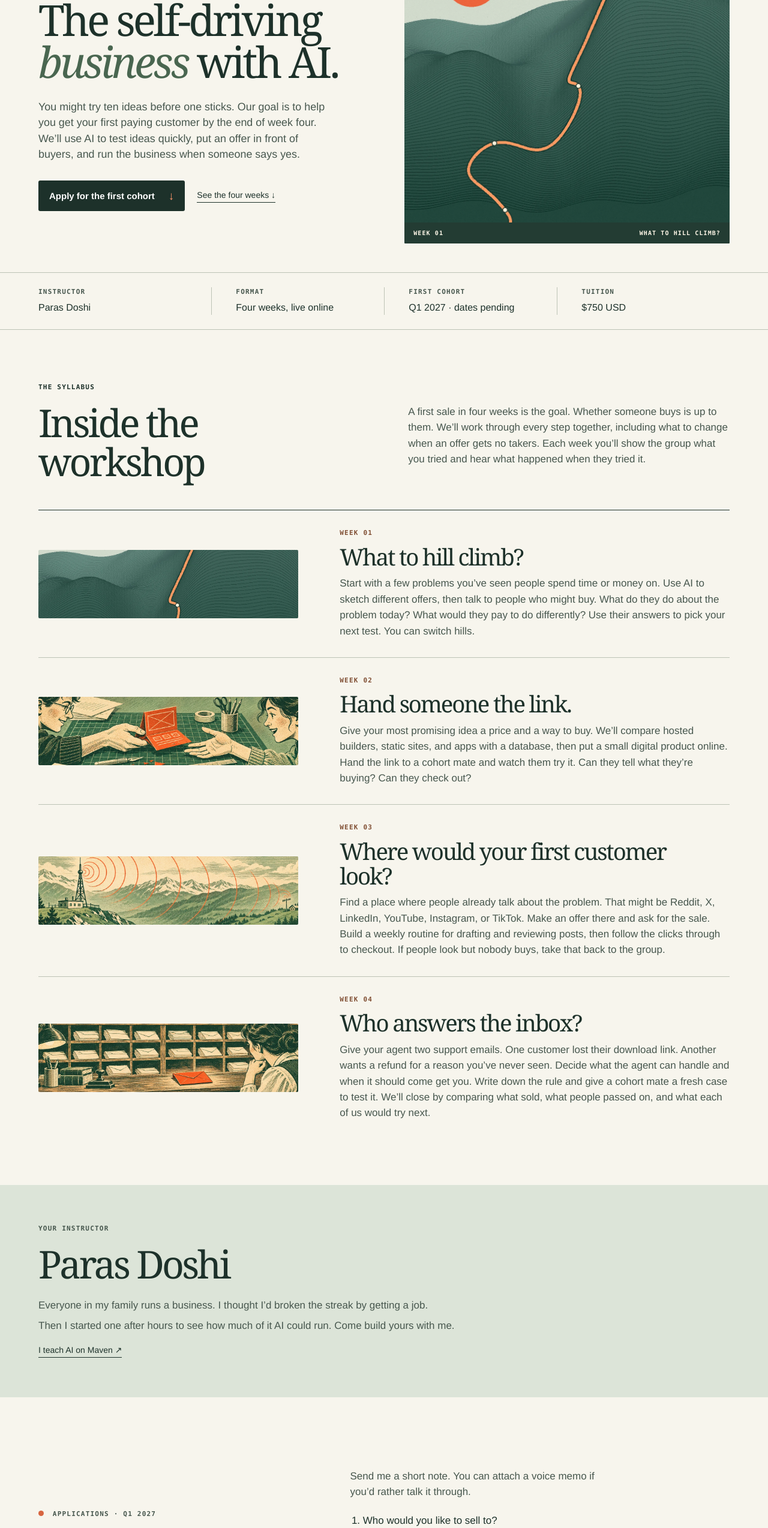
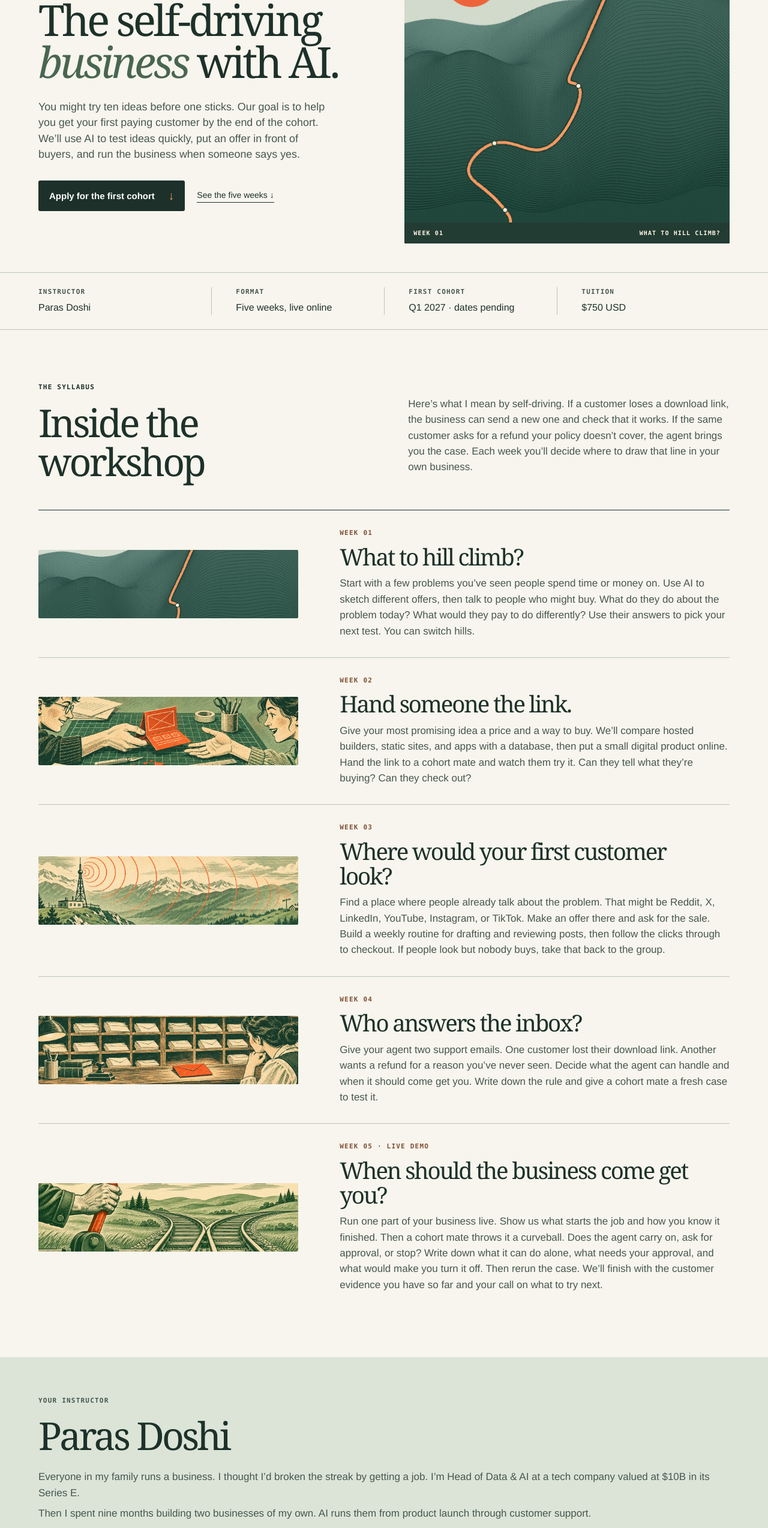
Before and after one commit to parasdoshicom/self-driving-business, a plain HTML site: page index.html in a window 1280 px wide. Shown: the part 240-2788 px from the top of the page at 60% size. Drawn offline with Linux system fonts and the light colour scheme.

Commit message:
Add the human judgment demo and instructor operating experience

```diff
--- a/index.html
+++ b/index.html
@@ -3,8 +3,8 @@
 <head>
 <meta charset="utf-8"><meta name="viewport" content="width=device-width,initial-scale=1">
 <title>The Self-Driving Business with AI · Paras Doshi</title>
-<meta name="description" content="Work toward your first paying customer in four weeks. Test ideas, ship an offer, reach buyers, and use AI to help run a small business.">
-<meta property="og:title" content="The Self-Driving Business with AI"><meta property="og:description" content="You might try ten ideas before one sticks. Spend four weeks working toward your first paying customer with Paras Doshi and other founders."><meta property="og:image" content="https://parasdoshicom.github.io/self-driving-business/field-map.webp">
+<meta name="description" content="Work toward your first paying customer in five weeks. Test ideas, ship an offer, reach buyers, and use AI to help run a small business.">
+<meta property="og:title" content="The Self-Driving Business with AI"><meta property="og:description" content="You might try ten ideas before one sticks. Spend five weeks working toward your first paying customer with Paras Doshi and other founders."><meta property="og:image" content="https://parasdoshicom.github.io/self-driving-business/field-map.webp">
 <meta name="theme-color" content="#f7f5ed"><link rel="stylesheet" href="./style.css">
 </head><body>
 <a class="skip" href="#main">Skip to course</a>
@@ -12,18 +12,20 @@
 <main id="main"><section class="hero wrap">
 <div class="intro"><p class="label"><span class="dot"></span> Live online workshop · Q1 2027</p>
 <h1>The self-driving<br><em>business</em> with AI.</h1>
-<p class="lead">You might try ten ideas before one sticks. Our goal is to help you get your first paying customer by the end of week four. We’ll use AI to test ideas quickly, put an offer in front of buyers, and run the business when someone says yes.</p>
-<div class="actions"><a class="button" href="#cohort">Apply for the first cohort <span aria-hidden="true">↓</span></a><a class="under" href="#syllabus">See the four weeks <span aria-hidden="true">↓</span></a></div><p class="mobile-facts">$750 USD · Exact dates pending</p>
+<p class="lead">You might try ten ideas before one sticks. Our goal is to help you get your first paying customer by the end of the cohort. We’ll use AI to test ideas quickly, put an offer in front of buyers, and run the business when someone says yes.</p>
+<div class="actions"><a class="button" href="#cohort">Apply for the first cohort <span aria-hidden="true">↓</span></a><a class="under" href="#syllabus">See the five weeks <span aria-hidden="true">↓</span></a></div><p class="mobile-facts">$750 USD · Exact dates pending</p>
 </div>
 <figure><img alt="An orange trail climbs through four waypoints on a ridgeline." width="1100" height="1050" src="./field-map.webp"><figcaption><span>Week 01</span><span>What to hill climb?</span></figcaption></figure>
 </section>
-<div class="facts"><dl class="wrap"><div><dt>Instructor</dt><dd>Paras Doshi</dd></div><div><dt>Format</dt><dd>Four weeks, live online</dd></div><div><dt>First cohort</dt><dd>Q1 2027 · dates pending</dd></div><div><dt>Tuition</dt><dd>$750 USD</dd></div></dl></div>
-<section id="syllabus" class="wrap syllabus"><div class="syllabus-intro"><div><p class="label">The syllabus</p><h2>Inside the workshop</h2></div><p>A first sale in four weeks is the goal. Whether someone buys is up to them. We’ll work through every step together, including what to change when an offer gets no takers. Each week you’ll show the group what you tried and hear what happened when they tried it.</p></div><div class="weeks"><article><img class="plate" loading="lazy" src="./field-map.webp" alt="An orange trail winds up a green ridge."><div><p class="label">Week 01</p><h3>What to hill climb?</h3><p>Start with a few problems you’ve seen people spend time or money on. Use AI to sketch different offers, then talk to people who might buy. What do they do about the problem today? What would they pay to do differently? Use their answers to pick your next test. You can switch hills.</p></div></article>
+<div class="facts"><dl class="wrap"><div><dt>Instructor</dt><dd>Paras Doshi</dd></div><div><dt>Format</dt><dd>Five weeks, live online</dd></div><div><dt>First cohort</dt><dd>Q1 2027 · dates pending</dd></div><div><dt>Tuition</dt><dd>$750 USD</dd></div></dl></div>
+<section id="syllabus" class="wrap syllabus"><div class="syllabus-intro"><div><p class="label">The syllabus</p><h2>Inside the workshop</h2></div><p>Here’s what I mean by self-driving. If a customer loses a download link, the business can send a new one and check that it works. If the same customer asks for a refund your policy doesn’t cover, the agent brings you the case. Each week you’ll decide where to draw that line in your own business.</p></div><div class="weeks"><article><img class="plate" loading="lazy" src="./field-map.webp" alt="An orange trail winds up a green ridge."><div><p class="label">Week 01</p><h3>What to hill climb?</h3><p>Start with a few problems you’ve seen people spend time or money on. Use AI to sketch different offers, then talk to people who might buy. What do they do about the problem today? What would they pay to do differently? Use their answers to pick your next test. You can switch hills.</p></div></article>
 <article><img class="plate" loading="lazy" src="./product.webp" alt="One person passes a paper prototype across a workbench to another."><div><p class="label">Week 02</p><h3>Hand someone the link.</h3><p>Give your most promising idea a price and a way to buy. We’ll compare hosted builders, static sites, and apps with a database, then put a small digital product online. Hand the link to a cohort mate and watch them try it. Can they tell what they’re buying? Can they check out?</p></div></article>
 <article><img class="plate" loading="lazy" src="./distribution.webp" alt="A radio mast sends a signal across the hills."><div><p class="label">Week 03</p><h3>Where would your first customer look?</h3><p>Find a place where people already talk about the problem. That might be Reddit, X, LinkedIn, YouTube, Instagram, or TikTok. Make an offer there and ask for the sale. Build a weekly routine for drafting and reviewing posts, then follow the clicks through to checkout. If people look but nobody buys, take that back to the group.</p></div></article>
-<article><img class="plate" loading="lazy" src="./operations.webp" alt="One orange envelope waits on a sorting desk beside ordinary mail."><div><p class="label">Week 04</p><h3>Who answers the inbox?</h3><p>Give your agent two support emails. One customer lost their download link. Another wants a refund for a reason you’ve never seen. Decide what the agent can handle and when it should come get you. Write down the rule and give a cohort mate a fresh case to test it. We’ll close by comparing what sold, what people passed on, and what each of us would try next.</p></div></article>
-</div></section><section class="teacher" id="instructor"><div class="wrap teacher-grid"><div><p class="label">Your instructor</p><h2>Paras Doshi</h2></div><div class="bio"><p>Everyone in my family runs a business. I thought I’d broken the streak by getting a job.</p>
-<p>Then I started one after hours to see how much of it AI could run. Come build yours with me.</p>
-<a class="under" href="https://maven.com/paras-doshi/future-proof-your-data-career-master-agentic-analytics">I teach AI on Maven <span aria-hidden="true">↗</span></a></div></div></section>
-<section class="wrap enroll" id="cohort"><div><p class="label"><span class="dot"></span> Applications · Q1 2027</p><h2>What are you<br><em>working on?</em></h2><p class="price">$750 <small>USD · four weeks online</small></p></div><div><p>Send me a short note. You can attach a voice memo if you’d rather talk it through.</p><ol><li>Who would you like to sell to?</li><li>Which problems or ideas are you curious about? Early guesses are welcome.</li><li>What could someone else in the cohort learn from you?</li></ol><p>I’ll read the applications and follow up by email. You’ll have the dates before you decide whether to enroll.</p><a class="button" href="mailto:contact@parasdoshi.com?subject=Application%20%E2%80%94%20Self-driving%20business%20cohort&amp;body=Who%20would%20you%20like%20to%20sell%20to%3F%0A%0AWhich%20problems%20or%20ideas%20are%20you%20curious%20about%3F%20Early%20guesses%20are%20welcome.%0A%0AWhat%20could%20someone%20else%20in%20the%20cohort%20learn%20from%20you%3F%0A%0A">Apply by email <span aria-hidden="true">↗</span></a><p class="address">contact@parasdoshi.com</p></div></section>
+<article><img class="plate" loading="lazy" src="./operations.webp" alt="One orange envelope waits on a sorting desk beside ordinary mail."><div><p class="label">Week 04</p><h3>Who answers the inbox?</h3><p>Give your agent two support emails. One customer lost their download link. Another wants a refund for a reason you’ve never seen. Decide what the agent can handle and when it should come get you. Write down the rule and give a cohort mate a fresh case to test it.</p></div></article>
+<article><img class="plate" loading="lazy" src="./judgment.webp" alt="A hand sets a railway switch where the tracks divide."><div><p class="label">Week 05 · Live demo</p><h3>When should the business come get you?</h3><p>Run one part of your business live. Show us what starts the job and how you know it finished. Then a cohort mate throws it a curveball. Does the agent carry on, ask for approval, or stop? Write down what it can do alone, what needs your approval, and what would make you turn it off. Then rerun the case. We’ll finish with the customer evidence you have so far and your call on what to try next.</p></div></article>
+</div></section><section class="teacher" id="instructor"><div class="wrap teacher-grid"><div><p class="label">Your instructor</p><h2>Paras Doshi</h2></div><div class="bio"><p>Everyone in my family runs a business. I thought I’d broken the streak by getting a job. I’m Head of Data &amp; AI at a tech company valued at $10B in its Series E.</p>
+<p>Then I spent nine months building two businesses of my own. AI runs them from product launch through customer support.</p>
+<p>I’ll show you how mine run, where I still step in, and how to make those calls for yours.</p>
+<div class="actions"><a class="under" href="https://github.com/parasdoshicom/zero-human-company-os">Try my Company Stack demo <span aria-hidden="true">↗</span></a><a class="under" href="https://maven.com/paras-doshi/future-proof-your-data-career-master-agentic-analytics">I teach AI on Maven <span aria-hidden="true">↗</span></a></div></div></div></section>
+<section class="wrap enroll" id="cohort"><div><p class="label"><span class="dot"></span> Applications · Q1 2027</p><h2>What are you<br><em>working on?</em></h2><p class="price">$750 <small>USD · five weeks online</small></p></div><div><p>Send me a short note. You can attach a voice memo if you’d rather talk it through.</p><ol><li>Who would you like to sell to?</li><li>Which problems or ideas are you curious about? Early guesses are welcome.</li><li>What could someone else in the cohort learn from you?</li></ol><p>I’ll read the applications and follow up by email. You’ll have the dates before you decide whether to enroll.</p><a class="button" href="mailto:contact@parasdoshi.com?subject=Application%20%E2%80%94%20Self-driving%20business%20cohort&amp;body=Who%20would%20you%20like%20to%20sell%20to%3F%0A%0AWhich%20problems%20or%20ideas%20are%20you%20curious%20about%3F%20Early%20guesses%20are%20welcome.%0A%0AWhat%20could%20someone%20else%20in%20the%20cohort%20learn%20from%20you%3F%0A%0A">Apply by email <span aria-hidden="true">↗</span></a><p class="address">contact@parasdoshi.com</p></div></section>
 </main><footer class="wrap"><span>Paras Doshi</span><a href="#main">Back to top <span aria-hidden="true">↑</span></a></footer></body></html>
```
Also changed, not shown: judgment.webp (added).
